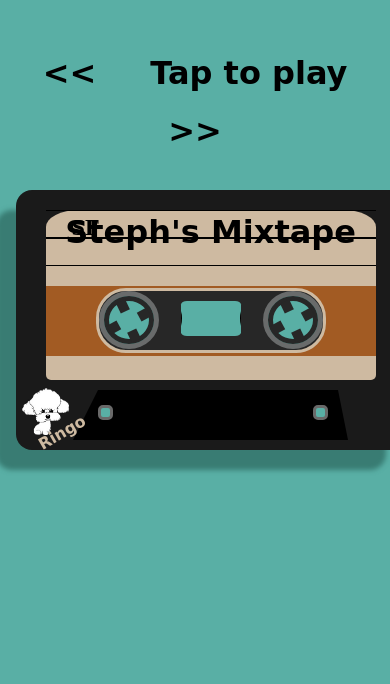
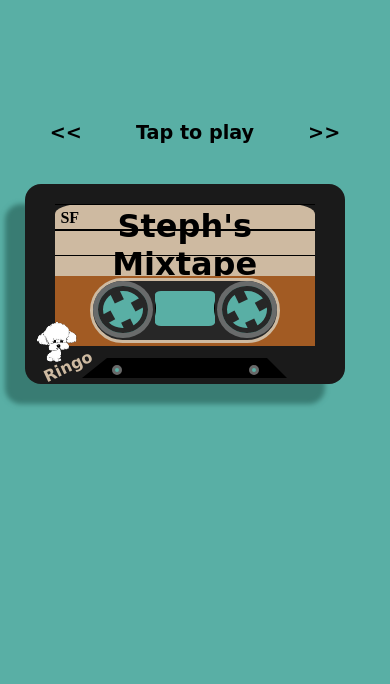
Before and after one commit to SaraFreitas-dev/Mixtape, a plain HTML site: page index.html in a window 390 px wide. Shown: the part 160-844 px from the top of the page. Drawn offline with Linux system fonts and the light colour scheme; a web font is replaced by a local one.

Commit message:
fixed medias for responsivness

```diff
--- a/index.html
+++ b/index.html
@@ -1,5 +1,3 @@
-<!DOCTYPE html>
-<html lang="en">
 <!DOCTYPE html>
 <html lang="en">
 <head>
@@ -107,7 +105,7 @@ En el reloj del cielo, nuestras risas son campanadas,
 dos corazones en sintonía, sin preocupaciones pasadas.
 
 Me maravilla tu arte, tus arepas rellenas de amor,
-ese mismo sentimiento que también siento por aquí.
+el mismo sentimiento que también habita en mí.
 He sufrido mil veces,
 para poder encontrarme en ti.
 
--- a/styles.css
+++ b/styles.css
@@ -353,3 +353,60 @@ h2{
       }
 
 }
+
+
+@media (max-width: 420px) {
+    .rectangle {
+        width:320px;
+        height: 200px;
+    }
+    .inner-rectangle {
+        top:20px;
+        width:260px;
+        height: 100px;
+    }
+    .cassette-body{
+        position:relative;
+        width:205px;
+        border-bottom: 20px solid #000000;
+        border-right: 20px solid transparent;
+        height: 5px;
+        top: 34px;
+    }
+    .squares{
+        top:7px;
+        height:10px;
+        width:10px;
+        left: 5px;
+    }
+    .two{
+        left:142px;
+        top: -3px;
+    }
+    h2{
+        left:-115px;
+        top: -35px;
+        font-size:medium;
+    }
+    .box{
+        left:35px;
+        width:190px;
+        border-radius: 40px;
+    }
+    .title{
+        height: 26px;
+    }
+    .signature {
+        top: 137%;
+        transform: translateX(-50%) rotate(-25deg);
+    }
+      #ringo {
+        height: 45px;
+        left:-128px;
+        top: 45px;
+        z-index: 1;
+      }
+  #tap {
+    font-size:larger;
+  }
+}
--- a/styles_poems.css
+++ b/styles_poems.css
@@ -144,17 +144,27 @@
 
   @media (max-width: 430px) {
     .paper-content div {
-        line-height: 19px;
         padding-right: 6%;
-
+        font-size: 15px;
       }
   }
 
-  @media (max-width: 390px) {
+  @media (max-width: 400px) {
     .paper-content div {
-        line-height: 16px;
         font-size: 14px;
-
+        line-height: 17px;
       }
-
+      @media (max-width: 350px) {
+        .paper-content div {
+            font-size: 13px;
+            line-height: 15px;
+          }
+          #bart{
+            left: 0%;
+            bottom: 0%;
+        }
+        #drums{
+            left: 50%;
+        }
+      }
   }
```
